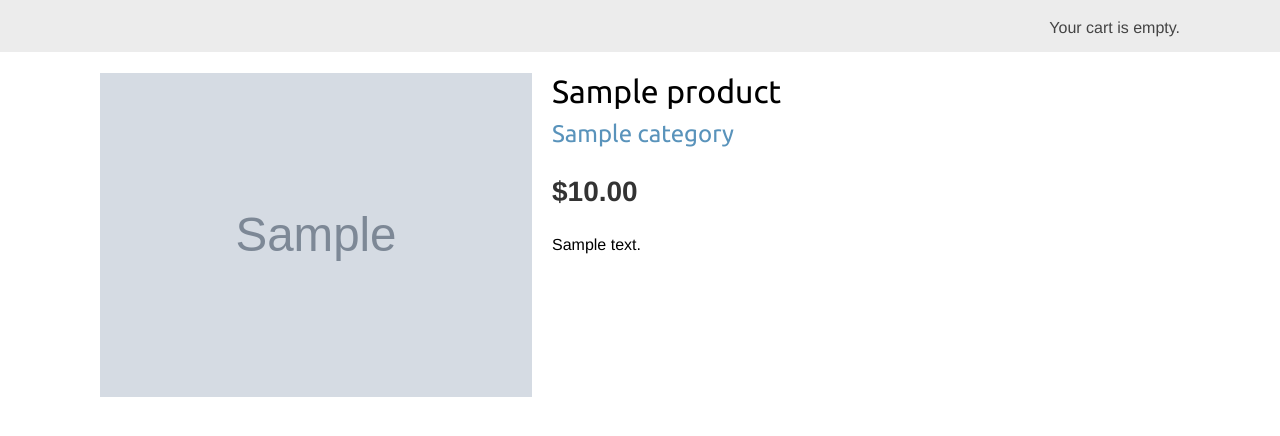
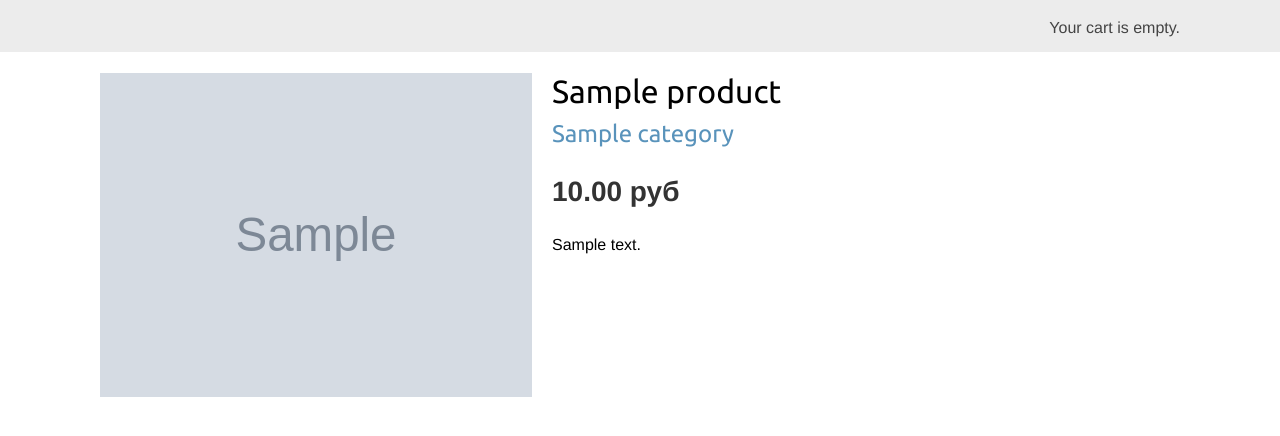
Before and after one commit to alekseikogan/mele_shop, a Django app: a page that uses myshop/shop/templates/shop/product/detail.html in a window 1280 px wide. Shown: the part 46-482 px from the top of the page. Run offline with Django 4.2, Linux system fonts and the light colour scheme; tables that the repository leaves empty hold one stand-in row (values such as "Sample post"); grey boxes marked "Sample" are stand-in pictures.

Commit message:
добавил товар и исправли рубли

```diff
--- a/myshop/shop/templates/shop/product/detail.html
+++ b/myshop/shop/templates/shop/product/detail.html
@@ -20,7 +20,7 @@
       </a>
     </h2>
 
-    <p class="price">${{ product.price }}</p>
+    <p class="price">{{ product.price }} руб</p>
 
     <div class="description">
       {{ product.description|linebreaks }}
--- a/myshop/shop/templates/shop/product/list.html
+++ b/myshop/shop/templates/shop/product/list.html
@@ -41,7 +41,7 @@
         </a>
         <a href="{{ product.get_absolute_url }}">{{ product.name }}</a>
         <br>
-        ${{ product.price }}
+        {{ product.price }} руб
       </div>
     {% endfor %}
   </div>
```
Also changed, not shown: myshop/media/products/2025/10/04/грузия.jpg (added), myshop/media/products/2025/10/04/набор.jpg (added), myshop/shop/static/css/base.css (renamed from myshop/static/css/base.css), myshop/shop/static/css/pdf.css (renamed from myshop/static/css/pdf.css), myshop/shop/static/img/no_image.png (renamed from myshop/static/img/no_image.png).
